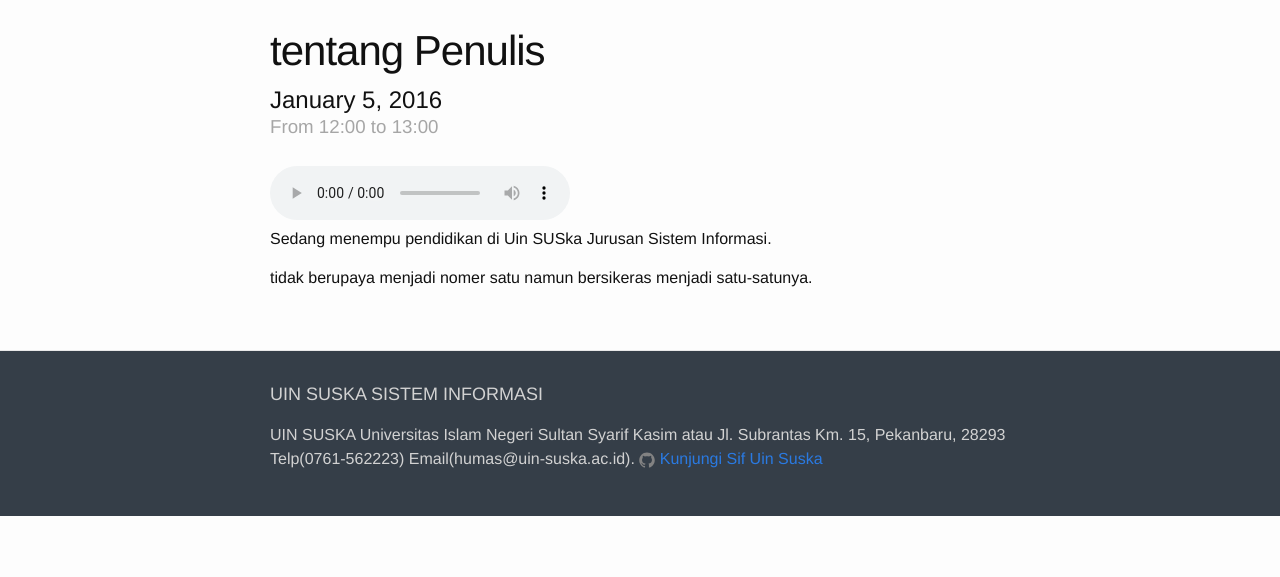
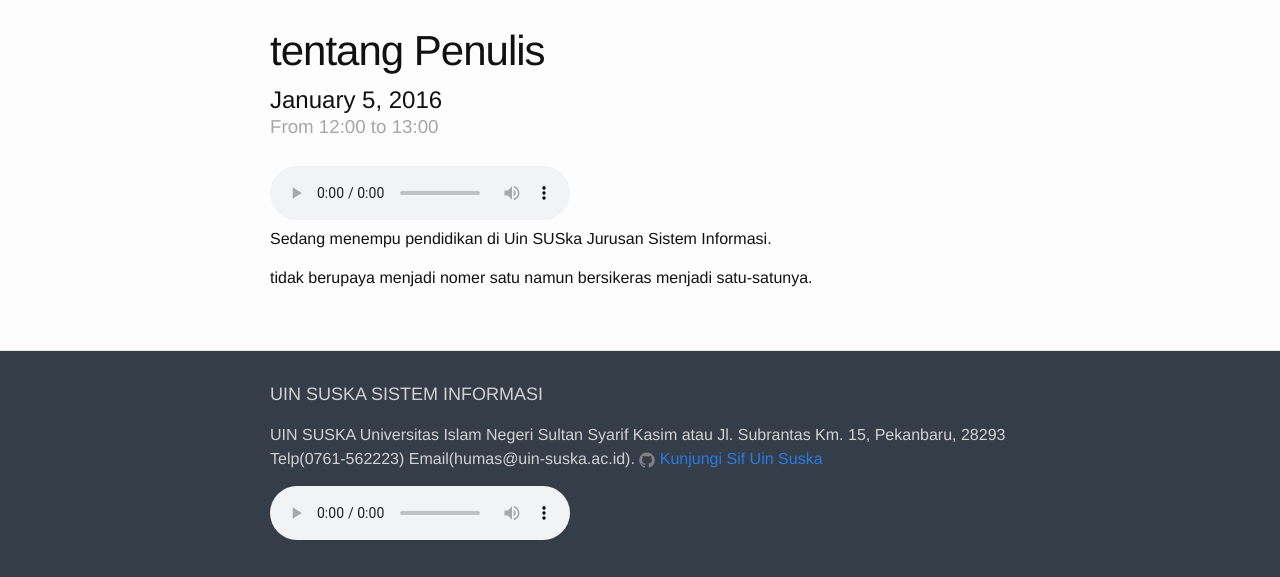
Before and after one commit to ibnuyohanzah/catclan.github.io-1, a Jekyll site: the page built from _posts/2016-01-05-aws.md, in a window 1280 px wide. Shown: the part 383-960 px from the top of the page. Built offline with Jekyll 4.4.1, drawn with Linux system fonts in a browser that asks for light colours; before the commit the page ends 900 px from its top, so only the background shows below that.

Commit message:
Update footer.html

```diff
--- a/_includes/footer.html
+++ b/_includes/footer.html
@@ -8,6 +8,10 @@
       {% include icon-github.html %}
     </p>
 
+<audio controls="controls">
+  <source src="img/Aerosmith - I Don't Wanna Miss a Thing.mp3" type="audio/mpeg" />
+</audio>
+
   </div>
 
 </footer>
```
